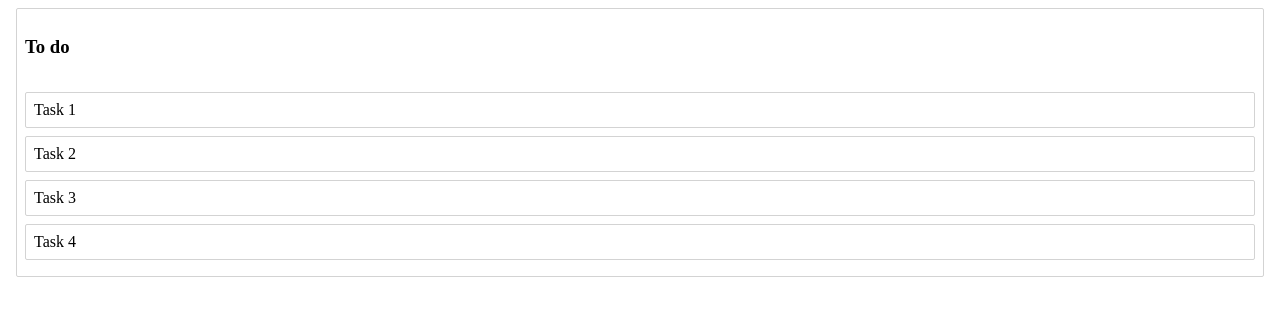
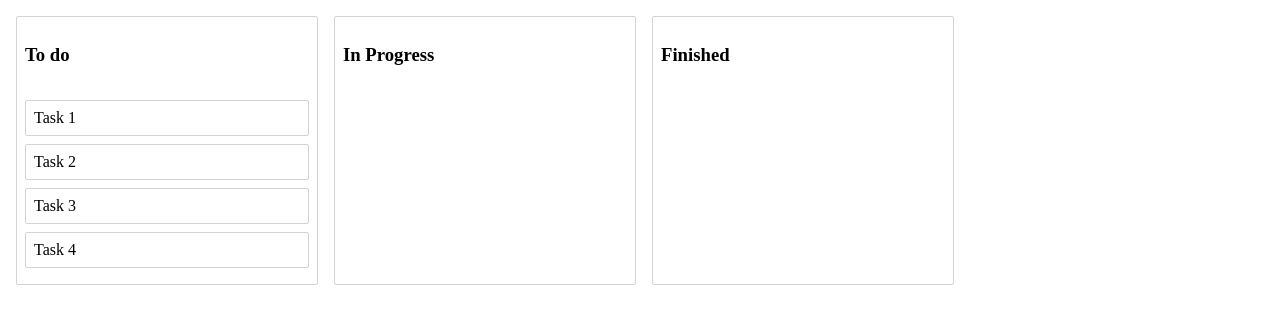
Before and after one commit to quterma/kanban, a React (Create React App) app: page / in a window 1280 px wide. Shown: the top 324 px of the page. Built offline with nearby package versions, Linux system fonts and the light colour scheme.

Commit message:
DnD tutorial - add DnD between different columns as well

```diff
--- a/src/Column.jsx
+++ b/src/Column.jsx
@@ -7,12 +7,18 @@
   margin: 8px;
   border: 1px solid lightgrey;
   border-radius: 2px;
+  width: 300px;
+
+  display: flex;
+  flex-direction: column;
 `;
 const Title = styled.h3`
   padding: 8px;
 `;
 const TaskList = styled.div`
   padding: 8px;
+  flex-grow: 1;
+  min-height: 150px;
 `;
 
 export default class Column extends Component {
--- a/src/Dnd.js
+++ b/src/Dnd.js
@@ -2,6 +2,11 @@
 import initialData from "./initialData";
 import Column from "./Column";
 import { DragDropContext } from "react-beautiful-dnd";
+import styled from "styled-components";
+
+const Container = styled.div`
+	display: flex;
+`;
 
 class Dnd extends Component {
 	state = initialData;
@@ -13,14 +18,33 @@
 		if (destination.droppableId === source.droppableIs && destination.index === source.index) return;
 
 		// this is just one of several possible ways for reordering in arrays
-		const column = this.state.columns[source.droppableId];
-		const newTaskIds = Array.from(column.taskIds);
+		const start = this.state.columns[source.droppableId];
+		const finish = this.state.columns[destination.droppableId];
+
+		if (start === finish) {
+			const newTaskIds = Array.from(start.taskIds);
 			newTaskIds.splice(source.index, 1);
 			newTaskIds.splice(destination.index, 0, draggableId);
 
 			// similar for reducer!
-		const newColumn = { ...column, taskIds: newTaskIds };
+			const newColumn = { ...start, taskIds: newTaskIds };
 			const newState = { ...this.state, columns: { ...this.state.columns, [newColumn.id]: newColumn } };
+
+			this.setState(newState);
+			return;
+		}
+
+		// Moving from one list to another
+		const startTasksIds = Array.from(start.taskIds);
+		startTasksIds.splice(source.index, 1);
+		const newStart = { ...start, taskIds: startTasksIds };
+		const finishTaskIds = Array.from(finish.taskIds);
+		finishTaskIds.splice(destination.index, 0, draggableId);
+		const newFinish = { ...finish, taskIds: finishTaskIds };
+		const newState = {
+			...this.state,
+			columns: { ...this.state.columns, [newStart.id]: newStart, [newFinish.id]: newFinish },
+		};
 
 		this.setState(newState);
 	};
@@ -29,12 +53,14 @@
 		return (
 			// DragDropContext - context area for DnD actions
 			<DragDropContext onDragEnd={this.onDragEnd}>
+				<Container>
 					{/* mapping columns and tasks from state */}
 					{this.state.columnOrder.map(columnId => {
 						const column = this.state.columns[columnId];
 						const tasks = column.taskIds.map(taskId => this.state.tasks[taskId]);
 						return <Column key={column.id} column={column} tasks={tasks} />;
 					})}
+				</Container>
 			</DragDropContext>
 		);
 	}
--- a/src/initialData.js
+++ b/src/initialData.js
@@ -12,9 +12,22 @@
 			// this property shows an affiliation to the column and an order in it
 			taskIds: ["task-1", "task-2", "task-3", "task-4"],
 		},
+		"column-2": {
+			id: "column-2",
+			title: "In Progress",
+			// this property shows an affiliation to the column and an order in it
+			taskIds: [],
+		},
+		"column-3": {
+			id: "column-3",
+			title: "Finished",
+			// this property shows an affiliation to the column and an order in it
+			taskIds: [],
+		},
 	},
+
 	// Facilitate reordering of the columns
-	columnOrder: ["column-1"],
+	columnOrder: ["column-1", "column-2", "column-3"],
 };
 
 export default initialData;
```
Lines whose indentation alone changed are shown as unchanged.
